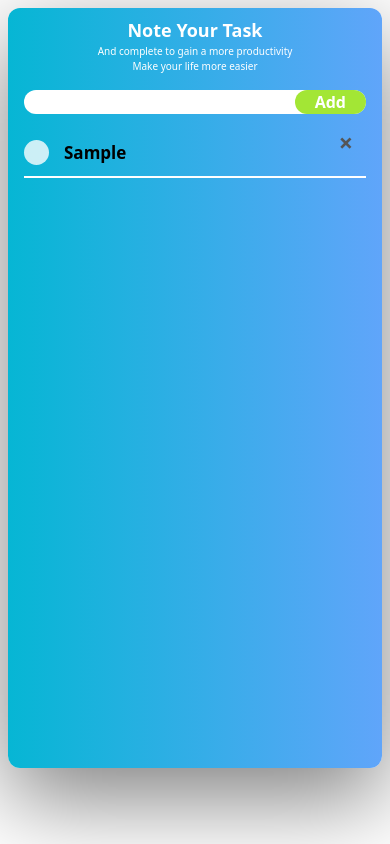
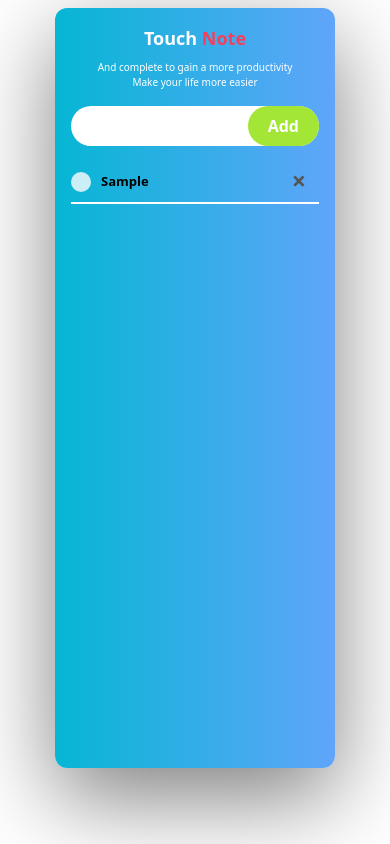
Before and after one commit to Forhadhossain0/ToDo-app, a plain HTML site: page index.html in a window 390 px wide. Both pictures are taken after typing "Sample" into the empty fields and a click on the button "Add". Drawn offline with nearby package versions, Linux system fonts and the light colour scheme.

Commit message:
added responsivness

```diff
--- a/index.html
+++ b/index.html
@@ -3,30 +3,30 @@
 <head>
     <meta charset="UTF-8">
     <meta name="viewport" content="width=device-width, initial-scale=1.0">
-    <title>Document</title>
+    <title>Touch Note </title>
+    <link rel="icon" type="image/svg+xml" href="images/logo.png" />
     <script src="https://cdn.tailwindcss.com"></script>
     <link rel="stylesheet" href="style.css">
 </head>
 <body >
-        <section class="flex shadow-[rgba(0,_0,_0,_0.5)_0px_30px_90px]  md:mt-5 rounded-xl md:mx-auto m-2  bg-gradient-to-r from-cyan-500 to-blue-400 justify-center justify-items-center  overflow-hidden h-[90vh] md:w-[30%] ">
+        <section class="flex shadow-[rgba(0,_0,_0,_0.5)_0px_30px_90px]  md:mt-5 rounded-xl mt-2 mx-auto  bg-gradient-to-r from-cyan-500 to-blue-400 justify-center justify-items-center  overflow-hidden h-[90vh] w-[280px] md:w-[400px] ">
             <div class="main-todo  h-full w-full  md:p-5 p-2">
                 <div class="header text-white text-center ">
-                    <h1 class="md:text-2xl text-lg font-bold"> Note Your Task </h1>
+                    <h1 class="md:text-3xl  py-2 text-lg font-bold">Touch<span class="text-rose-500"> Note</span> </h1>
                     <p class="md:text-lg text-[10px]">And complete to gain a more productivity</p>
                     <p class="md:text-lg text-[10px]">Make your life more easier</p>
                 </div>
 
-                <div class="todo-body text-center  p-2 md:py-10 ">
+                <div class="todo-body text-center  p-2 md:py-5 ">
                      <div class="input-section py-2 relative">
-                        <input id="todoinput" type="text" class="todoinput  w-full md:p-3 outline-none rounded-full">
-                        <button  onclick="addbtn()"  class="btn font-bold text-white hover:bg-red-400 bg-lime-400 md:py-3 md:px-10 px-5 right-0 rounded-full  absolute">Add</button>
+                        <input id="todoinput" type="text" class="todoinput  w-full md:p-3 p-2 outline-none rounded-full">
+                        <button  onclick="addbtn()"  class="btn font-bold text-white hover:bg-red-400 bg-lime-400 md:py-3 md:px-10 py-2 px-5 right-0 rounded-full  absolute">Add</button>
                      </div>
 
-                    <ul id="itemlist" class="  text-left md:space-y-5 md:py-8 py-2 md:px-2">
+                    <ul id="itemlist" class="  text-left md:space-y-2 md:py-8 py-2 md:px-2">
 
                     </ul>
                 </div>
-
 
             </div>
         </section>
--- a/style.css
+++ b/style.css
@@ -1,4 +1,4 @@
-li{
+li {
     font-size: 17px;
     list-style: none;
     user-select: none;
@@ -8,7 +8,8 @@ li{
     font-weight: 600;
     border-bottom: 2px solid rgb(255, 255, 255);
 }
-li::before{
+
+li::before {
     content: '';
     height: 25px;
     width: 25px;
@@ -18,14 +19,16 @@ li::before{
     left: 0px;
     justify-content: center;
     display: flex;
+    align-items: center;
 }
 
-ul li.checked{
+ul li.checked {
     text-decoration: line-through;
     color: #555;
     text-transform: capitalize;
 }
-ul li.checked::before{
+
+ul li.checked::before {
     content: '\2713';
     color: rgb(255, 255, 255);
     background-color: rgba(30, 255, 41, 0.678);
@@ -43,8 +46,23 @@ ul li span {
     height: 40px;
     color: #555;
 }
+
 ul li span:hover {
     background-color: rgba(255, 255, 255, 0.247);
 }
 
 /* responsive */
+@media (min-width: 200px) and (max-width:400px) {
+    li {
+        font-size: 13px;
+        padding: 10px 30px;
+    }
+    li::before {
+        height: 20px;
+        width: 20px;
+    }
+    ul li span {
+        font-size: 25px;
+        top: 0;
+    }
+}
```
Also changed, not shown: images/logo.png (added). Lines whose indentation alone changed are shown as unchanged.
